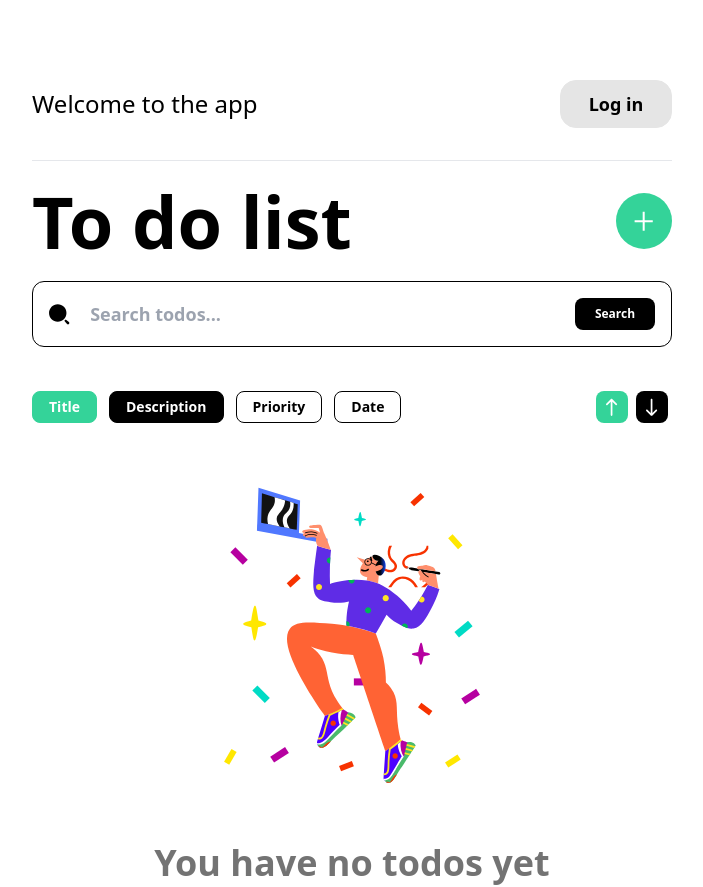
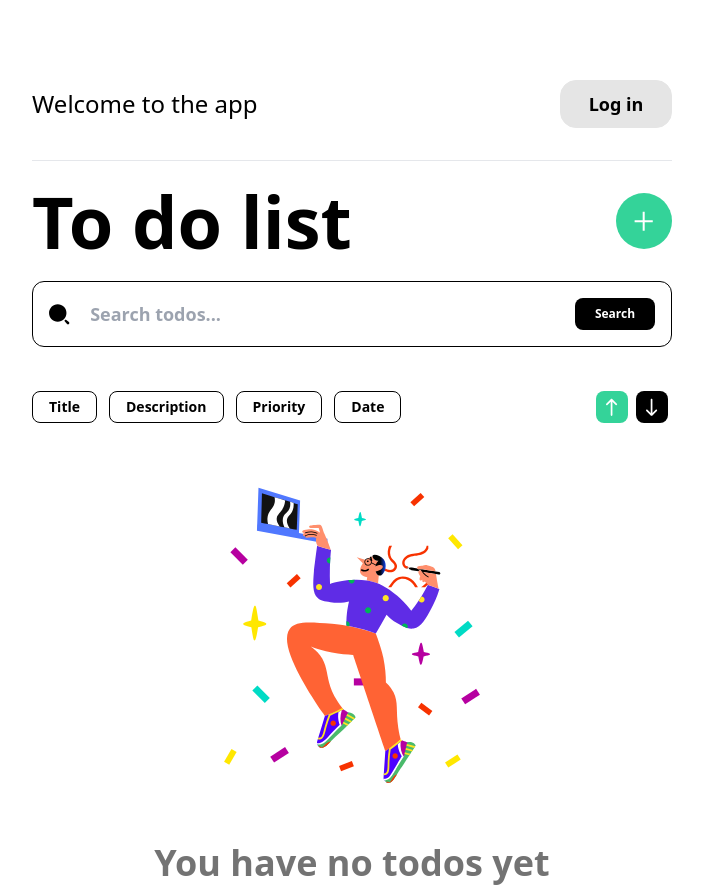
Before and after one commit to nykami/todo-app, a Vue app in the folder todo-app/: page / in a window 1280 px wide. Shown: the whole page, without its empty margins (288-991 px from the left). Built offline with nearby package versions, Linux system fonts and the light colour scheme.

Commit message:
ITL-29 Implement sort by description

```diff
--- a/todo-app/src/App.vue
+++ b/todo-app/src/App.vue
@@ -161,6 +161,16 @@ function sortByPriority() {
   });
 }
 
+function sortByDescription() {
+  todos.value.sort((a, b) => {
+    const descA = a.content.toLowerCase();
+    const descB = b.content.toLowerCase();
+    return sortType.value === 'desc'
+      ? descB.localeCompare(descA)
+      : descA.localeCompare(descB);
+  });
+}
+
 function applySortBy(field: string) {
   sortByField.value = field;
   switch (field) {
@@ -176,6 +186,10 @@ function applySortBy(field: string) {
       sortByPriority();
       break;
     }
+    case 'description': {
+      sortByDescription();
+      break;
+    }
   }
 }
 
--- a/todo-app/src/components/Sorting.vue
+++ b/todo-app/src/components/Sorting.vue
@@ -4,24 +4,29 @@
   >
     <div class="flex mb-3 sm:mb-0">
       <button
-        class="w-fit px-3 sm:px-4 h-8 mr-2 sm:mr-3 rounded-lg border border-emerald-400 bg-emerald-400 text-white text-xs sm:text-sm font-semibold"
+        class="w-fit px-3 sm:px-4 h-8 mr-2 sm:mr-3 rounded-lg border border-black text-xs sm:text-sm font-semibold"
+        :class="getColorBySortType('title')"
         @click="handleClick('title')"
       >
         Title
       </button>
       <button
-        class="w-fit px-2 sm:px-4 h-8 mr-2 sm:mr-3 rounded-lg border border-black bg-black text-white text-xs sm:text-sm font-semibold"
+        class="w-fit px-2 sm:px-4 h-8 mr-2 sm:mr-3 rounded-lg border border-black text-xs sm:text-sm font-semibold"
+        :class="getColorBySortType('description')"
+        @click="handleClick('description')"
       >
         Description
       </button>
       <button
         class="w-fit px-3 sm:px-4 h-8 mr-2 sm:mr-3 rounded-lg border border-black text-xs sm:text-sm font-semibold"
+        :class="getColorBySortType('importance')"
         @click="handleClick('importance')"
       >
         Priority
       </button>
       <button
         class="w-fit px-3 sm:px-4 h-8 rounded-lg border border-black text-xs sm:text-sm font-semibold"
+        :class="getColorBySortType('date')"
         @click="handleClick('date')"
       >
         Date
@@ -53,7 +58,7 @@ interface Props {
   sortByField: string;
 }
 
-defineProps<Props>();
+const props = defineProps<Props>();
 
 const emit = defineEmits(['handleSort', 'toggleSortType']);
 
@@ -64,4 +69,12 @@ function handleClick(sortBy: string) {
 function toggleSortType(sortType: string) {
   emit('toggleSortType', sortType);
 }
+
+function getColorBySortType(sortByField: string) {
+  if (props.sortType === 'asc' && props.sortByField === sortByField)
+    return 'border-emerald-400 bg-emerald-400 text-white';
+  else if (props.sortType === 'desc' && props.sortByField === sortByField)
+    return 'border-black bg-black text-white';
+  else return '';
+}
 </script>
```
